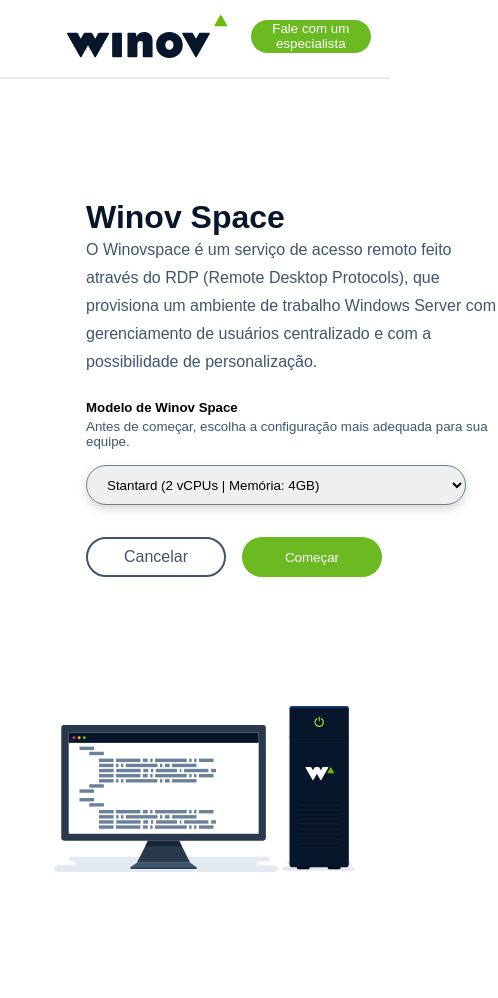
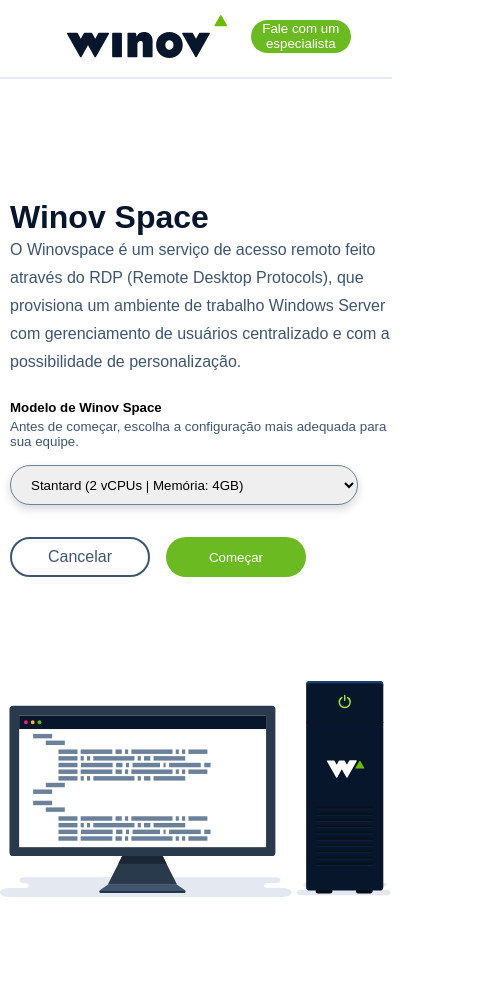
Before and after one commit to AmiciNoctis/Winov, a plain HTML site: page winov-space.html in a window 390 px wide. Shown: the top 998 px of the page, 498 px wide, since content can reach past the window. Drawn offline with Linux system fonts and the light colour scheme; a web font is replaced by a local one.

Commit message:
fix responsivity of wspace content

```diff
--- a/style.css
+++ b/style.css
@@ -41,6 +41,7 @@ header {
 
 hr {
   border: #E4E8F0 solid 0.1px;
+  width: 100%;
 }
 
 header a {
@@ -54,7 +55,7 @@ header a {
 header button {
   width: 201px;
   height: 33px;
-  min-width: 120px;
+  min-width: 100px;
 
   position: relative;
 
@@ -186,6 +187,7 @@ a {
 }
 
 footer {
+  width: 100%;
   height: 43px;
   display: flex;
   align-items: center;
--- a/wspace.css
+++ b/wspace.css
@@ -8,10 +8,8 @@ html, body{
   justify-content: space-around;
   align-items: center;
 
-  min-width: 320px;
+  min-width: 300px;
 
-  margin-left: 54px;
-  margin-right: 41px;
   margin-bottom: 192px;
   margin-top: 120px;
 
@@ -22,8 +20,8 @@ html, body{
   width: 530px;
   height: 384px;
 
-  margin-left: 32px;
-  margin-right: 32px;
+  min-width: 328px;
+  margin-left: 10px;
 
   text-align: left;
 }
@@ -119,7 +117,6 @@ html, body{
 
 #wspace img{
   width: 412px;
-  min-width: 300px;
+  min-width: 280px;
   height: 412px;
-  margin-right: 109px;
 }
```
